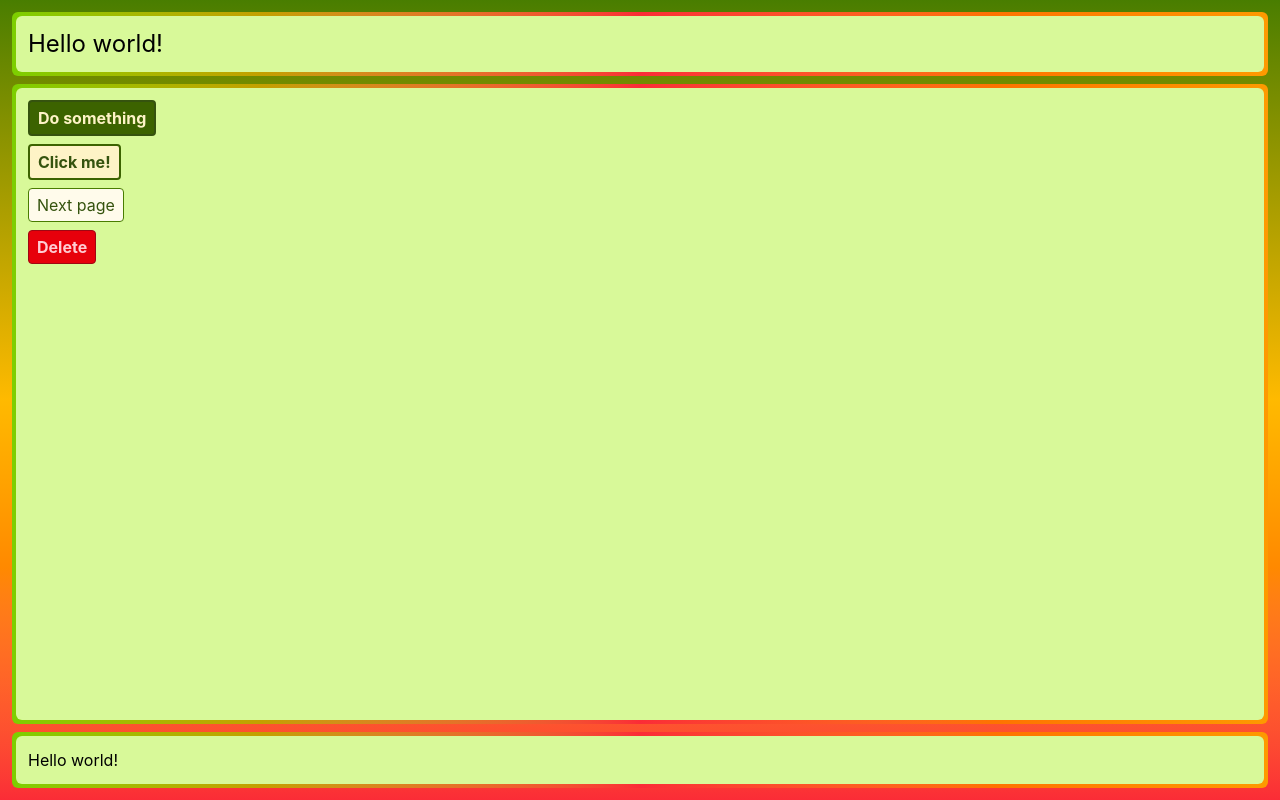
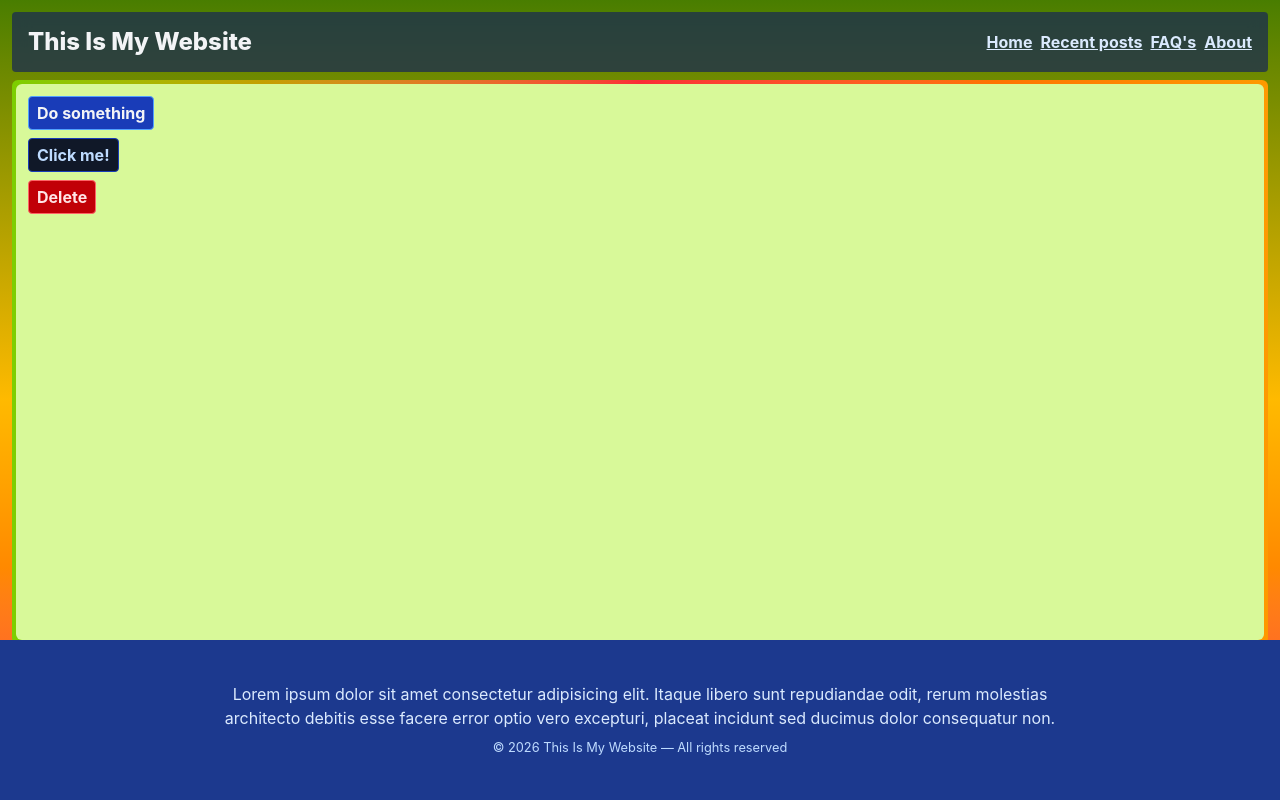
Before and after one commit to RicJDev/attendace-tracker, a React (Vite) app in the folder client/: page / in a window 1280 px wide. Built offline with nearby package versions, Linux system fonts and the light colour scheme.

Commit message:
feat: agregando mas componentes componentosos

```diff
--- a/client/src/components/Footer.tsx
+++ b/client/src/components/Footer.tsx
@@ -1,9 +1,17 @@
-import { SimpleBox } from '../layouts/SimpleBox'
-
 export function Footer() {
   return (
-    <SimpleBox>
-      <h1>Hello world!</h1>
-    </SimpleBox>
+    <footer className='bg-blue-900 -m-3 max-h-full min-h-40 flex justify-center items-center flex-col text-center gap-2'>
+      <p className='text-balance text-blue-100'>
+        Lorem ipsum dolor sit amet consectetur adipisicing elit. Itaque libero
+        sunt repudiandae odit, rerum molestias architecto debitis esse facere
+        error optio vero excepturi, placeat incidunt sed ducimus dolor
+        consequatur non.
+      </p>
+
+      <small className='text-blue-200'>
+        &copy; {new Date().getFullYear()} This Is My Website &mdash; All rights
+        reserved
+      </small>
+    </footer>
   )
 }
--- a/client/src/components/Header.tsx
+++ b/client/src/components/Header.tsx
@@ -1,9 +1,13 @@
-import { SimpleBox } from '../layouts/SimpleBox'
+import { NavBar } from './NavBar'
 
 export function Header() {
   return (
-    <SimpleBox>
-      <h1 className='text-2xl'>Hello world!</h1>
-    </SimpleBox>
+    <header className='py-2 px-4 rounded-sm min-h-15 flex justify-center items-center sticky top-2 bg-blue-950/70 backdrop-blur-sm'>
+      <h1 className='text-gray-100 font-extrabold text-2xl mr-auto'>
+        This Is My Website
+      </h1>
+
+      <NavBar />
+    </header>
   )
 }
--- /dev/null
+++ b/client/src/components/NavBar.tsx
@@ -0,0 +1,16 @@
+import { Link } from './ui/Link'
+
+interface NavBarProps {
+  // todo: add a link[] prop
+}
+
+export function NavBar({}: NavBarProps) {
+  return (
+    <nav className='flex flex-wrap gap-2 justify-center'>
+      <Link href='/'>Home</Link>
+      <Link href='/'>Recent posts</Link>
+      <Link href='/'>FAQ's</Link>
+      <Link href='/'>About</Link>
+    </nav>
+  )
+}
--- /dev/null
+++ b/client/src/components/SimpleBox.tsx
@@ -0,0 +1,22 @@
+import type { PropsWithChildren } from 'react'
+
+interface SimpleBoxProps extends PropsWithChildren {
+  direction?: 'column' | 'row'
+}
+
+export function SimpleBox({ direction = 'column', children }: SimpleBoxProps) {
+  switch (direction) {
+    case 'column':
+      return (
+        <div className='flex flex-col justify-around m-auto gap-3 border border-blue-600 p-4 rounded-sm'>
+          {children}
+        </div>
+      )
+    case 'row':
+      return (
+        <div className='flex justify-around m-auto gap-3 border border-blue-600 p-4 rounded-sm'>
+          {children}
+        </div>
+      )
+  }
+}
--- /dev/null
+++ b/client/src/components/Stack.tsx
@@ -0,0 +1,5 @@
+import type { PropsWithChildren } from 'react'
+
+export function Stack({ children }: PropsWithChildren) {
+  return <div className='flex flex-col justify-start gap-2 w-full h-full'>{children}</div>
+}
--- a/client/src/components/ui/Button.tsx
+++ b/client/src/components/ui/Button.tsx
@@ -1,43 +1,36 @@
 import type { ButtonHTMLAttributes } from 'react'
 
 interface ButtonProps extends ButtonHTMLAttributes<HTMLButtonElement> {
-  variant?: 'primary' | 'secondary' | 'tertiary' | 'alert'
+  variant?: 'primary' | 'secondary' | 'alert'
 }
 
 export function Button({ variant = 'primary', ...rest }: ButtonProps) {
   const base =
-    'transition-transform duration-150 ease-in-out active:scale-95 size-fit py-1 px-2 rounded-sm' // focus:outline-2 outline-offset-2 focus:outline-red-600/70
+    'transition-transform duration-150 ease-in-out active:scale-95 size-fit py-1 px-2 rounded-sm hover:cursor-pointer' // focus:outline-2 outline-offset-2 focus:outline-red-600/70
 
   switch (variant) {
     case 'primary':
       return (
         <button
-          className={`border-2 border-lime-900 text-amber-100 bg-lime-800 font-bold
-            hover:bg-lime-700 ${base}`}
+          className={`border border-blue-400 text-gray-100 bg-blue-800 font-bold
+            hover:bg-blue-700 ${base}`}
           {...rest}
         />
       )
     case 'secondary':
       return (
         <button
-          className={`border-2 border-lime-800 text-lime-900 bg-amber-100 rounded-sm font-bold
-            hover:bg-amber-200 ${base}`}
+          className={`border border-blue-800 text-blue-200 bg-gray-900 rounded-sm font-bold
+            hover:bg-gray-800 ${base}`}
           {...rest}
         />
       )
-    case 'tertiary':
-      return (
-        <button
-          className={`border border-lime-700 text-lime-900 bg-amber-50 rounded-sm
-            hover:bg-amber-100  ${base}`}
-          {...rest}
-        />
-      )
+
     case 'alert':
       return (
         <button
-          className={`border bg-red-600 border-red-800 text-rose-200 rounded-sm font-bold
-            hover:bg-red-500 ${base}`}
+          className={`border bg-red-700 border-red-400 text-rose-100 rounded-sm font-bold
+            hover:bg-red-600 ${base}`}
           {...rest}
         />
       )
--- /dev/null
+++ b/client/src/components/ui/Link.tsx
@@ -0,0 +1,12 @@
+import type { AnchorHTMLAttributes } from 'react'
+
+interface LinkProps extends AnchorHTMLAttributes<HTMLAnchorElement> {}
+
+export function Link({ ...rest }: LinkProps) {
+  return (
+    <a
+      className='underline text-blue-100 hover:text-blue-300 hover:cursor-pointer font-bold'
+      {...rest}
+    />
+  )
+}
```
